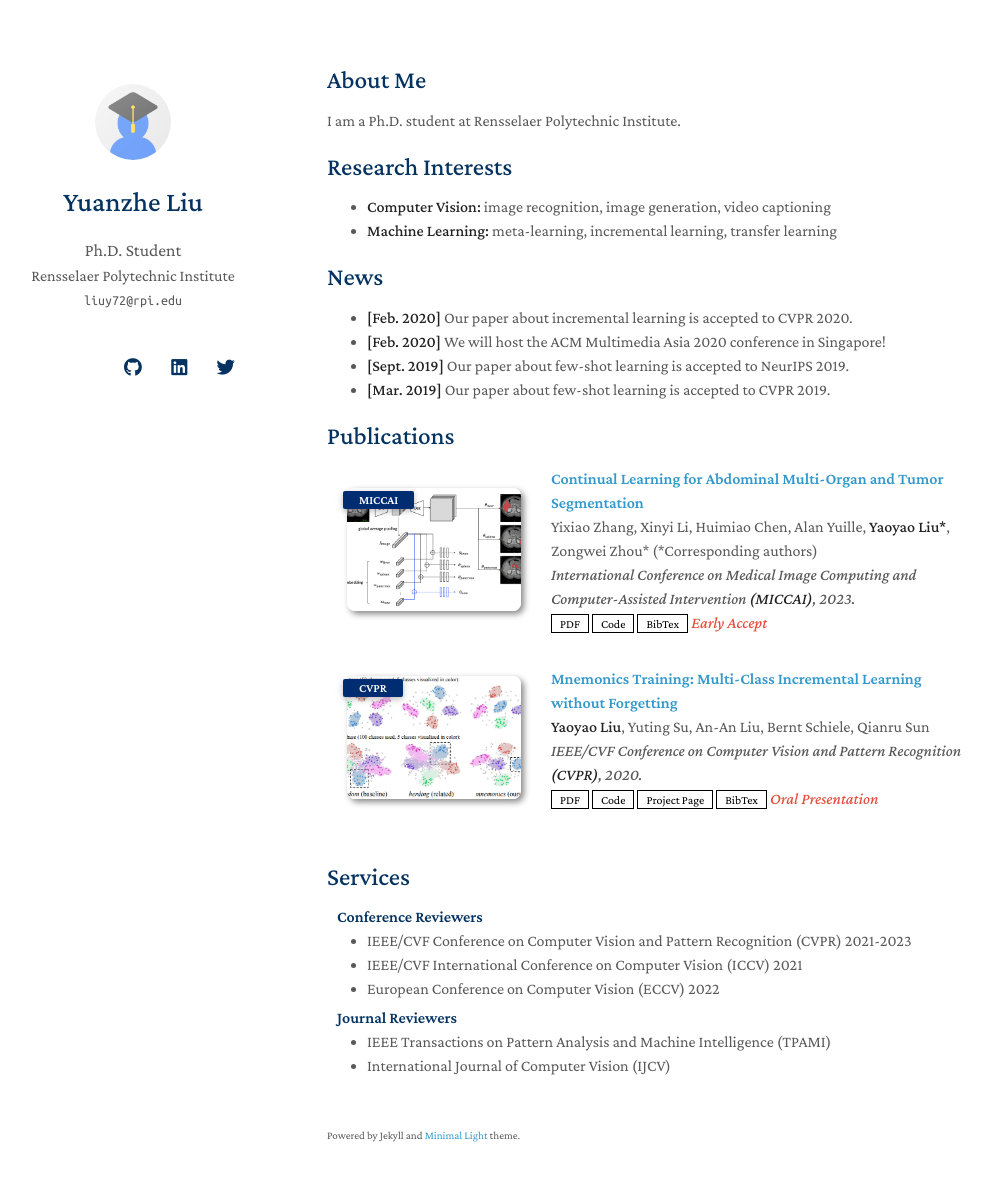
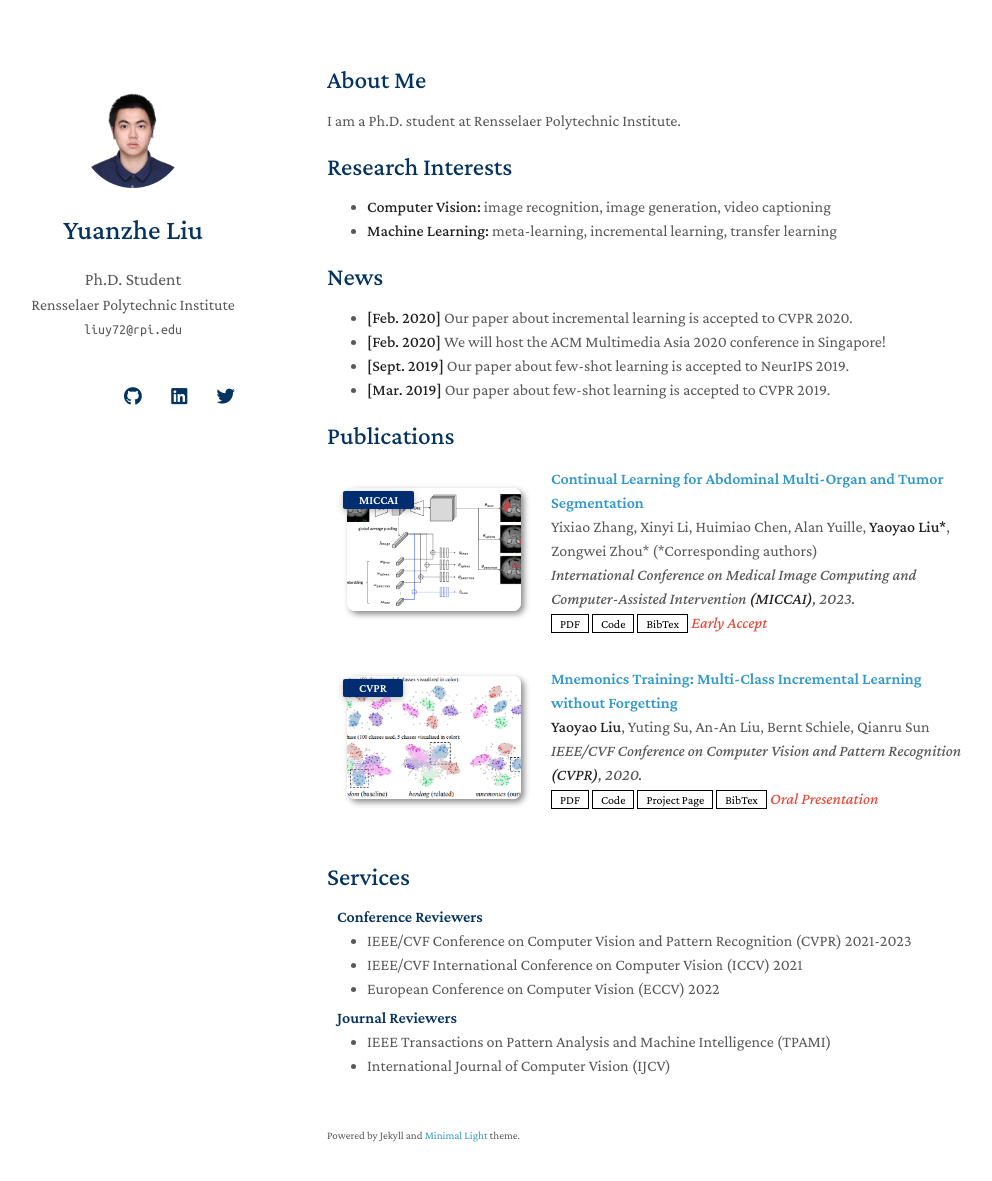
Before and after one commit to ggflow123/ggflow123.github.io, a Jekyll site: the page built from index.md, in a window 1280 px wide and 1216 px high. Shown: the top 1181 px of the window, without its empty margins (143-1135 px from the left). Built offline with Jekyll 4.4.1, drawn with Linux system fonts in a browser that asks for light colours; nearby versions of some CDN libraries; a style sheet for code colours, icons or effects is not loaded; our own code applies the rules of GitHub Pages for plain Markdown files.

Commit message:
Add Avatar

```diff
--- a/_config.yml
+++ b/_config.yml
@@ -20,7 +20,7 @@ twitter: https://twitter.com/
 
 # Images (e.g., your profile picture and your website's favicon)
 # "favicon" and "favicon_dark" are used for the light and dark modes, respectively.
-avatar: ./assets/img/avatar.png
+avatar: ./assets/img/YuanzheLiuPhoto.jpg
 favicon: ./assets/img/favicon.png
 favicon_dark: ./assets/img/favicon-dark.png
 
```
Also changed, not shown: assets/img/YuanzheLiuPhoto.jpg (added).
